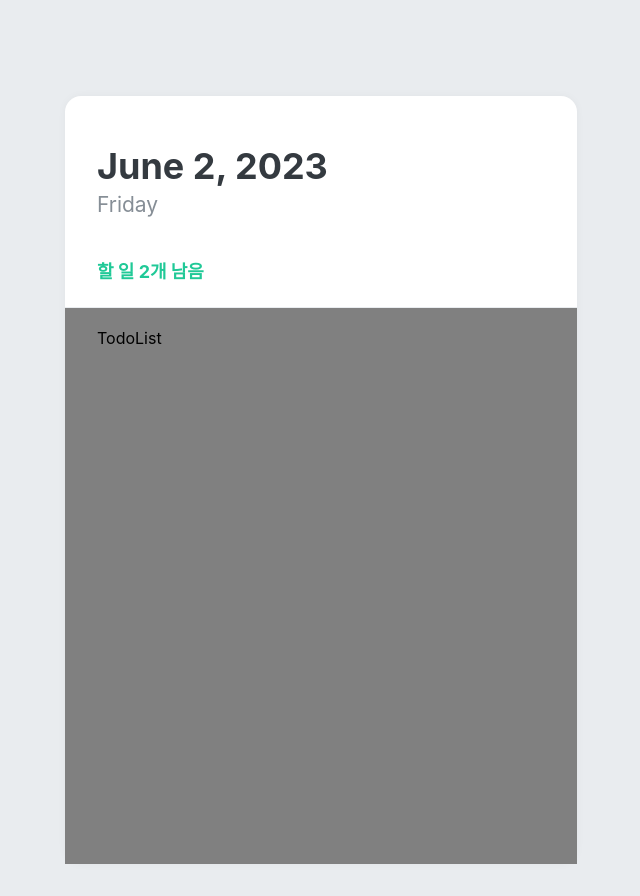
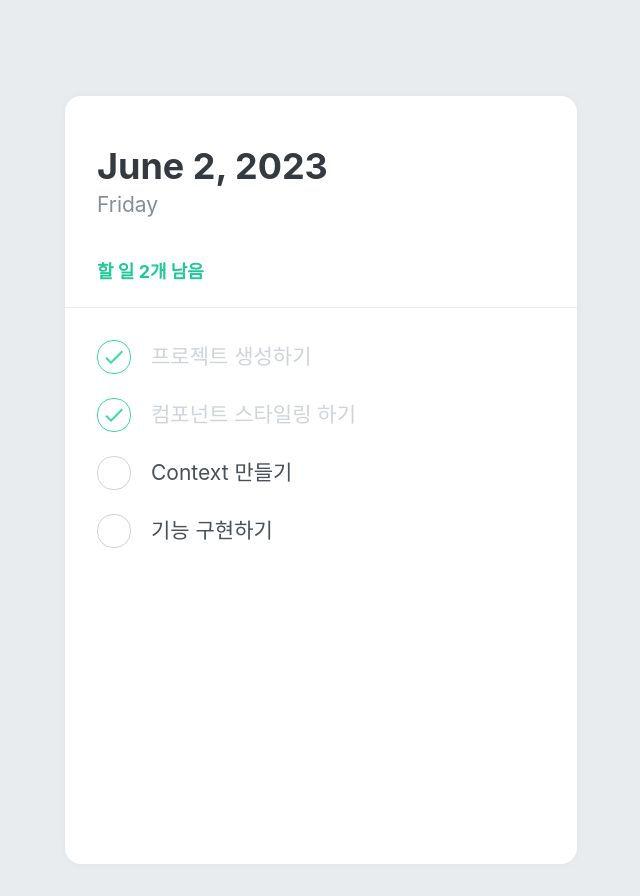
Before and after one commit to gojaeng/GWANA-todolist, a React (Create React App) app: page / in a window 1280 px wide. Shown: the whole page, without its empty margins (319-959 px from the left). Built offline with nearby package versions, Linux system fonts and the light colour scheme.

Commit message:
TodoItem 항목 추가

```diff
--- /dev/null
+++ b/src/components/TodoItem.js
@@ -0,0 +1,71 @@
+import React from "react";
+import styled, { css } from "styled-components";
+import { MdDone, MdDelete } from "react-icons/md";
+
+const Remove = styled.div`
+  display: flex;
+  align-items: center;
+  justify=content: center;
+  color: #dee2e6;
+  font-size: 24px;
+  cursor: pointer;
+  &:hover {
+    color: #ff6b6b;
+  }
+  display: none;
+`;
+
+const TodoItemBlock = styled.div`
+    display:flex;
+    align-items=center;
+    padding-top:12px;
+    padding-bottom:12px;
+    &:hover{
+        ${Remove}{
+            display:initial;
+        }
+    }
+`;
+
+const CheckCircle = styled.div`
+  width: 32px;
+  height: 32px;
+  border-radius: 16px;
+  border: 1px solid #ced4da;
+  font-size: 24px;
+  display: flex;
+  align-items: center;
+  justify-content: center;
+  margin-right: 20px;
+  cursor: pointer;
+  ${(props) =>
+    props.done &&
+    css`
+      border: 1px solid #38d9a9;
+      color: #38d9a9;
+    `}
+`;
+
+const Text = styled.div`
+  flex: 1;
+  font-size: 21px;
+  color: #495057;
+  ${(props) =>
+    props.done &&
+    css`
+      color: #ced4da;
+    `}
+`;
+
+function TodoItem({ id, done, text }) {
+  return (
+    <TodoItemBlock>
+      <CheckCircle done={done}>{done && <MdDone />}</CheckCircle>
+      <Text done={done}>{text}</Text>
+      <Remove>
+        <MdDelete />
+      </Remove>
+    </TodoItemBlock>
+  );
+}
+export default TodoItem;
--- a/src/components/TodoList.js
+++ b/src/components/TodoList.js
@@ -1,16 +1,23 @@
-import React from 'react';
-import styled from 'styled-components';
+import React from "react";
+import styled from "styled-components";
+import TodoItem from "./TodoItem";
 
 const TodoListBlock = styled.div`
   flex: 1;
   padding: 20px 32px;
   padding-bottom: 48px;
   overflow-y: auto;
-  background: gray;
 `;
 
 function TodoList() {
-  return <TodoListBlock>TodoList</TodoListBlock>;
+  return (
+    <TodoListBlock>
+      <TodoItem text="프로젝트 생성하기" done={true} />
+      <TodoItem text="컴포넌트 스타일링 하기" done={true} />
+      <TodoItem text="Context 만들기" done={false} />
+      <TodoItem text="기능 구현하기" done={false} />
+    </TodoListBlock>
+  );
 }
 
 export default TodoList;
```
